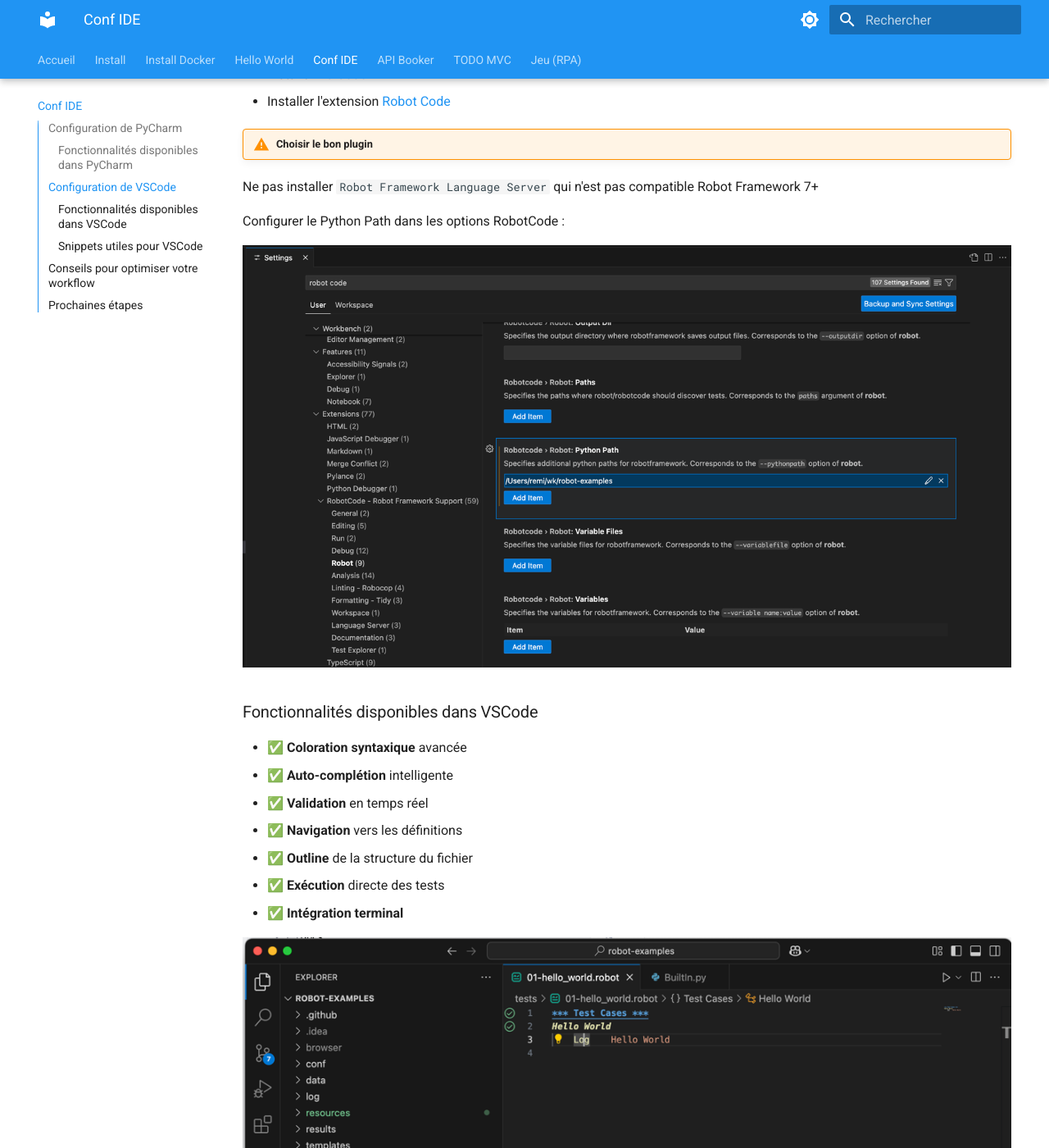
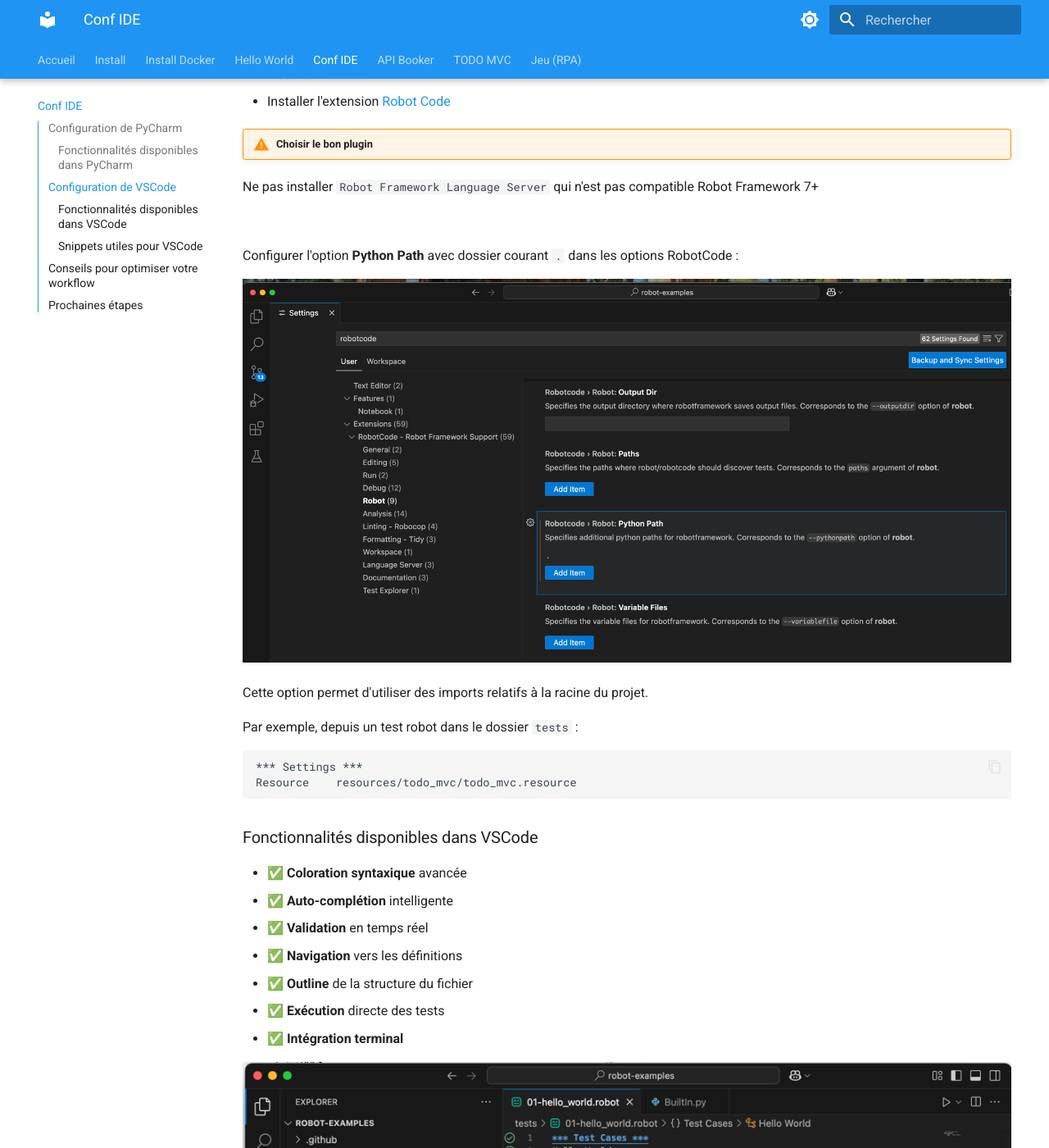
Before and after one commit to remi-picard/robot-codelab, an MkDocs documentation site: the page built from docs/configuration-ide.md, in a window 1280 px wide and 1400 px high, scrolled down 1882 px. Shown: the whole window at 82% size. Built offline with MkDocs 1.6.1 and Material for MkDocs 9.7.7, drawn with Linux system fonts in a browser that asks for light colours.

Commit message:
Met à jour l'option VSCode RoboCode Python Path

````diff
--- a/docs/configuration-ide.md
+++ b/docs/configuration-ide.md
@@ -47,9 +47,20 @@
 !!! warning "Choisir le bon plugin"
 Ne pas installer `Robot Framework Language Server` qui n'est pas compatible Robot Framework 7+
 
-Configurer le Python Path dans les options RobotCode :
+<br/>
+
+Configurer l'option **Python Path** avec dossier courant `.` dans les options RobotCode :
 
 ![pythonpath.png](pythonpath.png)
+
+Cette option permet d'utiliser des imports relatifs à la racine du projet.
+
+Par exemple, depuis un test robot dans le dossier `tests` :
+
+```robot
+*** Settings ***
+Resource    resources/todo_mvc/todo_mvc.resource
+```
 
 ### Fonctionnalités disponibles dans VSCode
 
````
Also changed, not shown: docs/pythonpath.png.
